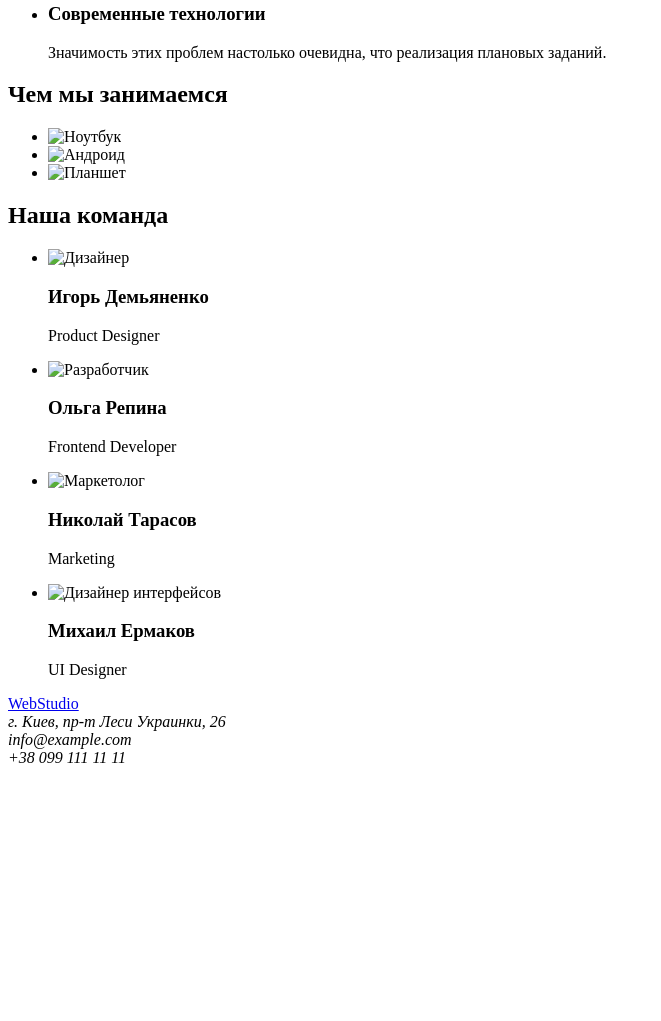
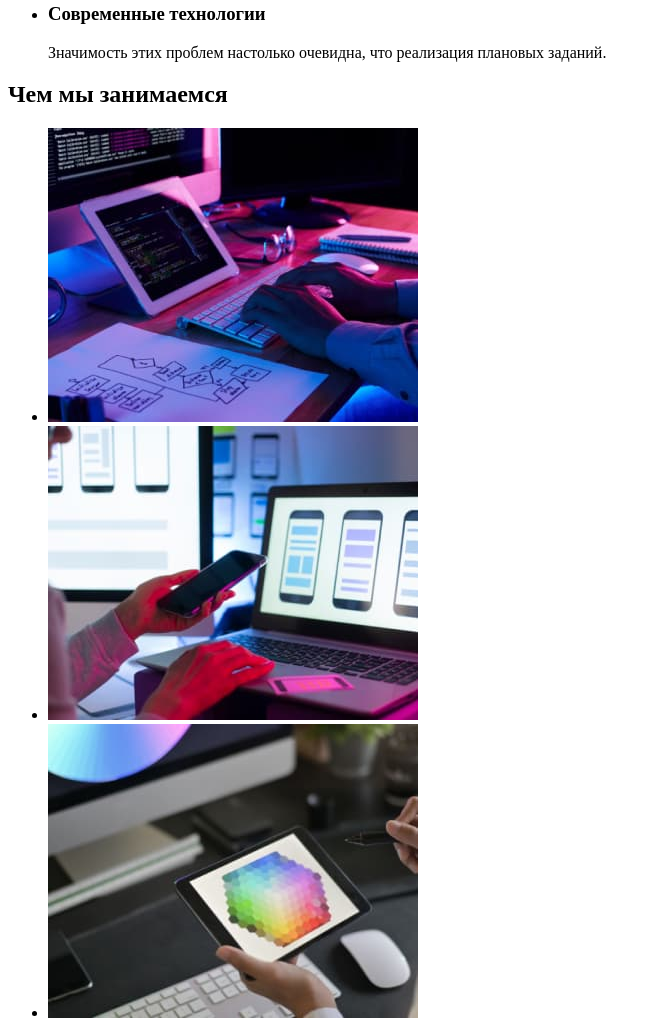
Before and after one commit to AlinaChumachenko/GOIT-WEBSTUDIO-HW-1, a plain HTML site: page index.html in a window 1280 px wide. Shown: the part 493-1514 px from the top of the page, without its empty margins (0-661 px from the left). Before the commit the page ends 1268 px from the top, so only its background shows below. Drawn offline with Linux system fonts and the light colour scheme.

Commit message:
виправила посилання на фото

```diff
--- a/index.html
+++ b/index.html
@@ -49,30 +49,30 @@
             </ul>
             <h2>Чем мы занимаемся</h2>
             <ul>
-                <li><img src="./images/services/services-img-1.jpg" alt="Ноутбук" width="370" height="294">
+                <li><img src="./images/services-img-1.jpg" alt="Ноутбук" width="370" height="294">
                 </li>
-                <li><img src="./images/services/services-img-2.jpg" alt="Андроид" width="370" height="294">
+                <li><img src="./images/services-img-2.jpg" alt="Андроид" width="370" height="294">
                 </li>
-                <li><img src="./images/services/services-img-3.jpg" alt="Планшет" width="370" height="294">
+                <li><img src="./images/services-img-3.jpg" alt="Планшет" width="370" height="294">
                 </li>
             </ul>
         </section>
         <section>
             <h2>Наша команда</h2>
             <ul>
-                <li><img src="./images/our-team/our-team-img-1.jpg" alt="Дизайнер" width="270" height="260">
+                <li><img src="./images/our-team-img-1.jpg" alt="Дизайнер" width="270" height="260">
                     <h3>Игорь Демьяненко</h3>
                     <p lang="en">Product Designer</p>
                 </li>
-                <li><img src="./images/our-team/our-team-img-2.jpg" alt="Разработчик" width="270" height="260">
+                <li><img src="./images/our-team-img-2.jpg" alt="Разработчик" width="270" height="260">
                     <h3>Ольга Репина</h3>
                     <p lang="en">Frontend Developer</p>
                 </li>
-                <li><img src="./images/our-team/our-team-img-3.jpg" alt="Маркетолог" width="270" height="260">
+                <li><img src="./images/our-team-img-3.jpg" alt="Маркетолог" width="270" height="260">
                     <h3>Николай Тарасов</h3>
                     <p lang="en">Marketing</p>
                 </li>
-                <li><img src="./images/our-team/our-team-img-4.jpg" alt="Дизайнер интерфейсов" width="270" height="260">
+                <li><img src="./images/our-team-img-4.jpg" alt="Дизайнер интерфейсов" width="270" height="260">
                     <h3>Михаил Ермаков</h3>
                     <p lang="en">UI Designer</p>
                 </li>
```
